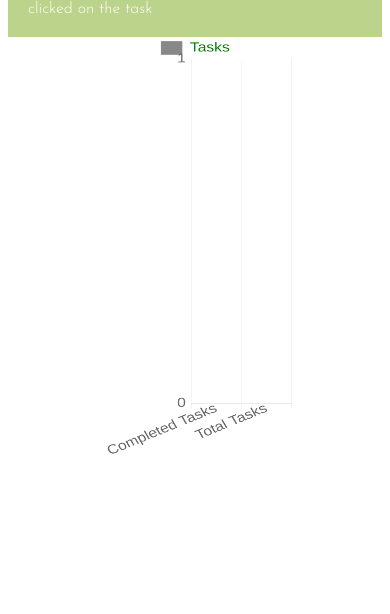
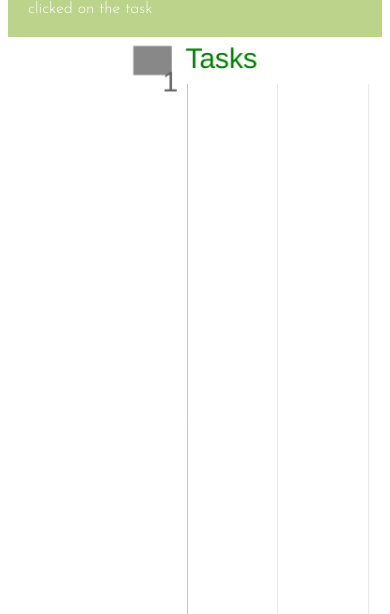
Before and after one commit to hesamalavi/TaskApp, a plain HTML site: page index.html in a window 390 px wide. Shown: the part 486-1100 px from the top of the page. Before the commit the page ends 953 px from the top, so only its background shows below. Drawn offline with nearby package versions, Linux system fonts and the light colour scheme.

Commit message:
Update style.css

```diff
--- a/style.css
+++ b/style.css
@@ -228,4 +228,11 @@ input {
     width:70vw;
     /* align-content: center; */
   }
+  canvas{
+
+  width:90vw!important;
+  height:auto !important;
+  margin: auto;
+
 }
+}
```
